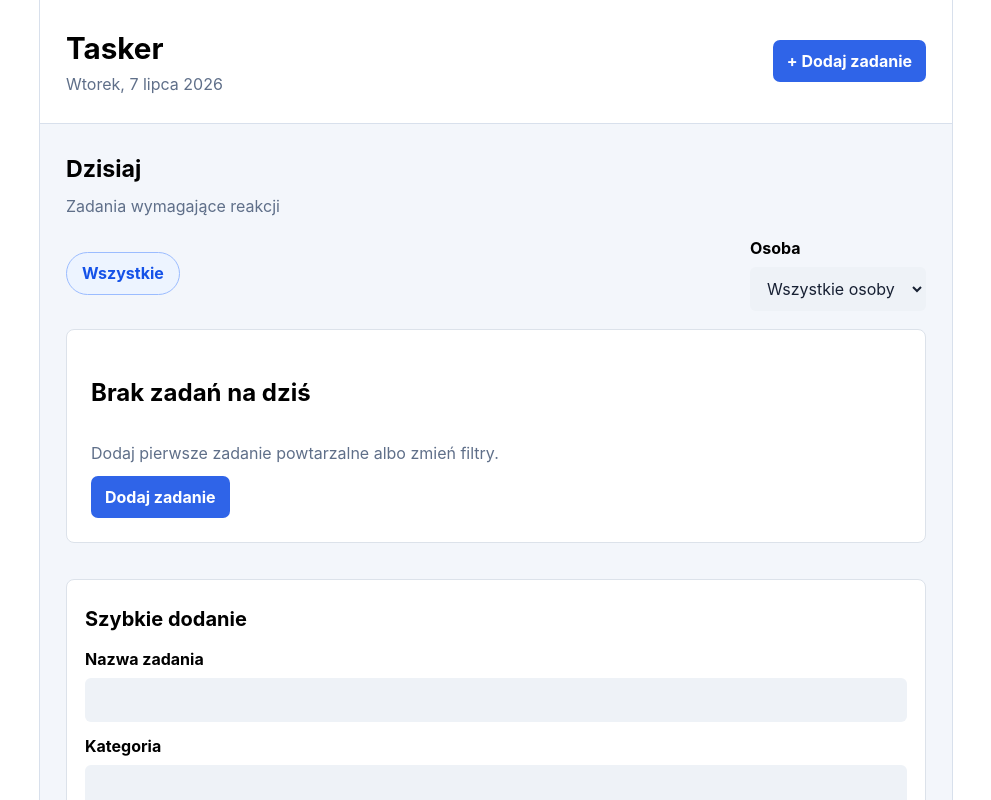
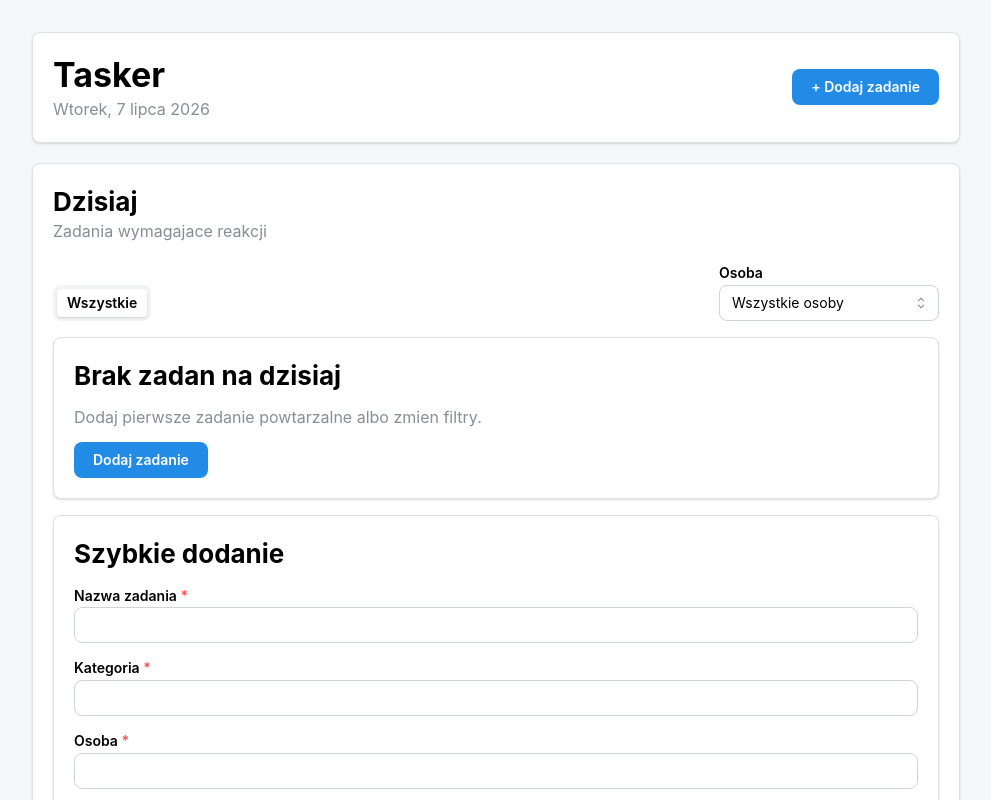
Before and after one commit to mkosmala1984/tasker, a React (Vite) app: page / in a window 1280 px wide. Shown: the top 800 px of the page, without its empty margins (144-1135 px from the left). Built offline with nearby package versions, Linux system fonts and the light colour scheme.

Commit message:
feat: migrate today view to mantine

```diff
--- a/src/App.tsx
+++ b/src/App.tsx
@@ -1,3 +1,4 @@
+import { Alert, Button, Container, Group, Paper, Stack, Text, Title } from "@mantine/core";
 import { QuickAddForm } from "./components/QuickAddForm";
 import { TaskFilters } from "./components/TaskFilters";
 import { TodayTaskList } from "./components/TodayTaskList";
@@ -16,24 +17,32 @@ export default function App({ now = new Date() }: Props) {
   }
 
   return (
-    <main className="app-shell">
-      <header className="app-header" aria-label="Tasker">
+    <Container className="app-shell" size="md">
+      <Stack gap="lg" py="xl">
+        <Paper withBorder p="lg" radius="md" shadow="xs">
+          <Group justify="space-between" align="center" gap="md" wrap="wrap">
             <div>
-          <h1>Tasker</h1>
-          <p className="today-date">{formatPolishDateLabel(tasker.today)}</p>
+              <Title order={1}>Tasker</Title>
+              <Text c="dimmed">{formatPolishDateLabel(tasker.today)}</Text>
             </div>
-        <button className="blue-button" type="button" onClick={focusQuickAdd}>
+            <Button type="button" onClick={focusQuickAdd}>
               + Dodaj zadanie
-        </button>
-      </header>
+            </Button>
+          </Group>
+        </Paper>
 
-      <section className="content-panel">
-        <div className="section-heading">
-          <h2>Dzisiaj</h2>
-          <p>Zadania wymagające reakcji</p>
+        <Paper withBorder p="lg" radius="md" shadow="xs">
+          <Stack gap="md">
+            <div>
+              <Title order={2}>Dzisiaj</Title>
+              <Text c="dimmed">Zadania wymagajace reakcji</Text>
             </div>
 
-        {tasker.storageError ? <p className="warning">{tasker.storageError}</p> : null}
+            {tasker.storageError ? (
+              <Alert color="yellow" title="Problem z lokalnymi danymi">
+                {tasker.storageError}
+              </Alert>
+            ) : null}
 
             <TaskFilters
               categories={tasker.state.categories}
@@ -59,7 +68,9 @@ export default function App({ now = new Date() }: Props) {
               today={tasker.today}
               onSubmit={tasker.addTask}
             />
-      </section>
-    </main>
+          </Stack>
+        </Paper>
+      </Stack>
+    </Container>
   );
 }
--- a/src/components/QuickAddForm.tsx
+++ b/src/components/QuickAddForm.tsx
@@ -1,3 +1,4 @@
+import { Button, Paper, Stack, TextInput, Title } from "@mantine/core";
 import { useState } from "react";
 import type { Assignee, Category, TaskDraft } from "../domain/types";
 
@@ -18,8 +19,11 @@ export function QuickAddForm({ categories, assignees, today, onSubmit }: Props)
   const [form, setForm] = useState(emptyForm);
 
   return (
-    <form
-      className="quick-add"
+    <Paper
+      component="form"
+      withBorder
+      p="lg"
+      radius="md"
       aria-label="Szybkie dodanie"
       onSubmit={(event) => {
         event.preventDefault();
@@ -32,53 +36,47 @@ export function QuickAddForm({ categories, assignees, today, onSubmit }: Props)
         setForm(emptyForm);
       }}
     >
-      <h2>Szybkie dodanie</h2>
+      <Stack gap="sm">
+        <Title order={2}>Szybkie dodanie</Title>
 
-      <label className="field">
-        <span>Nazwa zadania</span>
-        <input
+        <TextInput
           id="quick-add-title"
+          label="Nazwa zadania"
           required
           value={form.title}
-          onChange={(event) => setForm({ ...form, title: event.target.value })}
+          onChange={(event) => setForm({ ...form, title: event.currentTarget.value })}
         />
-      </label>
 
-      <label className="field">
-        <span>Kategoria</span>
-        <input
+        <TextInput
+          label="Kategoria"
           required
           list="quick-add-categories"
           value={form.categoryName}
-          onChange={(event) => setForm({ ...form, categoryName: event.target.value })}
+          onChange={(event) => setForm({ ...form, categoryName: event.currentTarget.value })}
         />
         <datalist id="quick-add-categories">
           {categories.map((category) => (
             <option key={category.id} value={category.name} />
           ))}
         </datalist>
-      </label>
 
-      <label className="field">
-        <span>Osoba</span>
-        <input
+        <TextInput
+          label="Osoba"
           required
           list="quick-add-assignees"
           value={form.assigneeName}
-          onChange={(event) => setForm({ ...form, assigneeName: event.target.value })}
+          onChange={(event) => setForm({ ...form, assigneeName: event.currentTarget.value })}
         />
         <datalist id="quick-add-assignees">
           {assignees.map((assignee) => (
             <option key={assignee.id} value={assignee.name} />
           ))}
         </datalist>
-      </label>
 
-      <div className="form-actions">
-        <button className="blue-button" type="submit">
+        <Button type="submit" w="fit-content">
           Zapisz
-        </button>
-      </div>
-    </form>
+        </Button>
+      </Stack>
+    </Paper>
   );
 }
--- a/src/components/TaskFilters.tsx
+++ b/src/components/TaskFilters.tsx
@@ -1,3 +1,4 @@
+import { Group, Select, SegmentedControl, Stack } from "@mantine/core";
 import type { Assignee, Category, TodayFilters } from "../domain/types";
 
 type Props = {
@@ -8,39 +9,35 @@ type Props = {
 };
 
 export function TaskFilters({ categories, assignees, filters, onChange }: Props) {
+  const categoryData = [
+    { label: "Wszystkie", value: "" },
+    ...categories.map((category) => ({ label: category.name, value: category.id }))
+  ];
+
+  const assigneeData = [
+    { label: "Wszystkie osoby", value: "" },
+    ...assignees.map((assignee) => ({ label: assignee.name, value: assignee.id }))
+  ];
+
   return (
-    <section className="filters" aria-label="Filtry">
-      <div className="category-tabs" aria-label="Kategorie">
-        <button
-          className={filters.categoryId === "" ? "category-tab is-selected" : "category-tab"}
-          type="button"
-          onClick={() => onChange({ ...filters, categoryId: "" })}
-        >
-          Wszystkie
-        </button>
-        {categories.map((category) => (
-          <button
-            className={filters.categoryId === category.id ? "category-tab is-selected" : "category-tab"}
-            key={category.id}
-            type="button"
-            onClick={() => onChange({ ...filters, categoryId: category.id })}
-          >
-            {category.name}
-          </button>
-        ))}
-      </div>
+    <Group component="section" aria-label="Filtry" justify="space-between" align="end" gap="md">
+      <Stack gap={6}>
+        <SegmentedControl
+          aria-label="Kategorie"
+          data={categoryData}
+          value={filters.categoryId}
+          onChange={(categoryId) => onChange({ ...filters, categoryId })}
+        />
+      </Stack>
 
-      <label className="field assignee-filter">
-        <span>Osoba</span>
-        <select value={filters.assigneeId} onChange={(event) => onChange({ ...filters, assigneeId: event.target.value })}>
-          <option value="">Wszystkie osoby</option>
-          {assignees.map((assignee) => (
-            <option key={assignee.id} value={assignee.id}>
-              {assignee.name}
-            </option>
-          ))}
-        </select>
-      </label>
-    </section>
+      <Select
+        label="Osoba"
+        data={assigneeData}
+        value={filters.assigneeId}
+        onChange={(assigneeId) => onChange({ ...filters, assigneeId: assigneeId ?? "" })}
+        allowDeselect={false}
+        w={{ base: "100%", sm: 220 }}
+      />
+    </Group>
   );
 }
--- a/src/components/TaskForm.tsx
+++ b/src/components/TaskForm.tsx
@@ -1,3 +1,4 @@
+import { Button, Group, NativeSelect, NumberInput, Paper, Stack, TextInput } from "@mantine/core";
 import { useState } from "react";
 import type { Assignee, Category, RecurrenceRule, Task, TaskDraft } from "../domain/types";
 
@@ -38,99 +39,99 @@ export function TaskForm({ categories, assignees, task, onSubmit, onCancel }: Pr
   }
 
   return (
-    <form
-      className="task-form"
+    <Paper
+      component="form"
+      withBorder
+      p="lg"
+      radius="md"
       aria-label={task ? "Edytuj zadanie" : "Dodaj zadanie"}
       onSubmit={(event) => {
         event.preventDefault();
         onSubmit(draft);
       }}
     >
-      <label className="field">
-        <span>Nazwa zadania</span>
-        <input required value={draft.title} onChange={(event) => setDraft({ ...draft, title: event.target.value })} />
-      </label>
+      <Stack gap="sm">
+        <TextInput label="Nazwa zadania" required value={draft.title} onChange={(event) => setDraft({ ...draft, title: event.currentTarget.value })} />
 
-      <label className="field">
-        <span>Kategoria</span>
-        <input
+        <TextInput
+          label="Kategoria"
           required
           list="tasker-categories"
           value={draft.categoryName}
-          onChange={(event) => setDraft({ ...draft, categoryName: event.target.value })}
+          onChange={(event) => setDraft({ ...draft, categoryName: event.currentTarget.value })}
         />
         <datalist id="tasker-categories">
           {categories.map((category) => (
             <option key={category.id} value={category.name} />
           ))}
         </datalist>
-      </label>
 
-      <label className="field">
-        <span>Osoba</span>
-        <input
+        <TextInput
+          label="Osoba"
           required
           list="tasker-assignees"
           value={draft.assigneeName}
-          onChange={(event) => setDraft({ ...draft, assigneeName: event.target.value })}
+          onChange={(event) => setDraft({ ...draft, assigneeName: event.currentTarget.value })}
         />
         <datalist id="tasker-assignees">
           {assignees.map((assignee) => (
             <option key={assignee.id} value={assignee.name} />
           ))}
         </datalist>
-      </label>
 
-      <label className="field">
-        <span>Data startu</span>
-        <input required type="date" value={draft.startDate} onChange={(event) => setDraft({ ...draft, startDate: event.target.value })} />
-      </label>
+        <TextInput
+          label="Data startu"
+          required
+          type="date"
+          value={draft.startDate}
+          onChange={(event) => setDraft({ ...draft, startDate: event.currentTarget.value })}
+        />
 
-      <label className="field">
-        <span>Powtarzanie</span>
-        <select value={recurrenceType(draft.recurrence)} onChange={(event) => changeRecurrence(event.target.value as RecurrenceRule["type"])}>
-          <option value="daily">Codziennie</option>
-          <option value="everyNDays">Co N dni</option>
-          <option value="weekly">Co tydzień</option>
-          <option value="monthly">Co miesiąc</option>
-          <option value="quarterly">Co kwartał</option>
-        </select>
-      </label>
+        <NativeSelect
+          label="Powtarzanie"
+          value={recurrenceType(draft.recurrence)}
+          onChange={(event) => changeRecurrence(event.currentTarget.value as RecurrenceRule["type"])}
+          data={[
+            { value: "daily", label: "Codziennie" },
+            { value: "everyNDays", label: "Co N dni" },
+            { value: "weekly", label: "Co tydzien" },
+            { value: "monthly", label: "Co miesiac" },
+            { value: "quarterly", label: "Co kwartal" }
+          ]}
+        />
 
-      {draft.recurrence.type === "everyNDays" ? (
-        <label className="field">
-          <span>Liczba dni</span>
-          <input
+        {draft.recurrence.type === "everyNDays" ? (
+          <NumberInput
+            label="Liczba dni"
             required
             min={1}
-            type="number"
             value={draft.recurrence.intervalDays}
-            onChange={(event) =>
+            onChange={(value) =>
               setDraft({
                 ...draft,
-                recurrence: { type: "everyNDays", intervalDays: Number(event.target.value) }
+                recurrence: { type: "everyNDays", intervalDays: Number(value) }
               })
             }
           />
-        </label>
-      ) : null}
+        ) : null}
 
-      <label className="field">
-        <span>Status</span>
-        <select value={draft.active ? "active" : "inactive"} onChange={(event) => setDraft({ ...draft, active: event.target.value === "active" })}>
-          <option value="active">Aktywne</option>
-          <option value="inactive">Nieaktywne</option>
-        </select>
-      </label>
+        <NativeSelect
+          label="Status"
+          value={draft.active ? "active" : "inactive"}
+          onChange={(event) => setDraft({ ...draft, active: event.currentTarget.value === "active" })}
+          data={[
+            { value: "active", label: "Aktywne" },
+            { value: "inactive", label: "Nieaktywne" }
+          ]}
+        />
 
-      <div className="form-actions">
-        <button className="blue-button" type="submit">
-          Zapisz
-        </button>
-        <button className="secondary-button" type="button" onClick={onCancel}>
-          Anuluj
-        </button>
-      </div>
-    </form>
+        <Group gap="xs">
+          <Button type="submit">Zapisz</Button>
+          <Button type="button" variant="default" onClick={onCancel}>
+            Anuluj
+          </Button>
+        </Group>
+      </Stack>
+    </Paper>
   );
 }
--- a/src/components/TodayTaskCard.tsx
+++ b/src/components/TodayTaskCard.tsx
@@ -1,3 +1,4 @@
+import { Badge, Button, Card, Group, Stack, Text, Title } from "@mantine/core";
 import { useState } from "react";
 import type { Assignee, Category, TaskDraft, TodayTask } from "../domain/types";
 import { TaskForm } from "./TaskForm";
@@ -30,38 +31,42 @@ export function TodayTaskCard({ item, categories, assignees, onComplete, onPostp
     );
   }
 
-  const statusText = item.isOverdue ? `Zaległe od ${item.scheduledDate}` : "Dzisiaj";
+  const statusText = item.isOverdue ? `Zalegle od ${item.scheduledDate}` : "Dzisiaj";
   const completionText = item.lastCompletedDate ? `Ostatnio wykonane: ${item.lastCompletedDate}` : "Jeszcze nie wykonane";
 
   return (
-    <article className={item.isOverdue ? "task-card is-overdue" : "task-card"}>
-      <div className="task-card-header">
-        <div>
-          <h2 className="task-title">{item.task.title}</h2>
-        </div>
-        <span className={item.isOverdue ? "status-pill is-overdue" : "status-pill"}>{statusText}</span>
-      </div>
+    <Card component="article" withBorder radius="md" shadow="xs" p="lg">
+      <Stack gap="md">
+        <Group justify="space-between" align="flex-start" gap="md">
+          <Title order={2}>{item.task.title}</Title>
+          <Badge color={item.isOverdue ? "orange" : "blue"} variant="light">
+            {statusText}
+          </Badge>
+        </Group>
 
-      <div className="task-meta" aria-label="Szczegóły zadania">
-        <span className="meta-pill">{item.category.name}</span>
-        <span className="meta-pill">{item.assignee.name}</span>
-        <span className="meta-pill">{completionText}</span>
-      </div>
+        <Group aria-label="Szczegoly zadania" gap="xs">
+          <Badge variant="default">{item.category.name}</Badge>
+          <Badge variant="default">{item.assignee.name}</Badge>
+          <Text c="dimmed" size="sm">
+            {completionText}
+          </Text>
+        </Group>
 
-      <div className="task-actions">
-        <button className="complete-button" type="button" onClick={() => onComplete(item.task.id, item.scheduledDate)}>
-          Wykonane
-        </button>
-        <button className="secondary-button" type="button" onClick={() => onPostpone(item.task.id)}>
-          Odłóż na jutro
-        </button>
-        <button className="secondary-button" type="button" onClick={() => setIsEditing(true)}>
-          Edytuj
-        </button>
-        <button className="danger-button" type="button" onClick={() => onDeactivate(item.task.id)}>
-          Dezaktywuj
-        </button>
-      </div>
-    </article>
+        <Group gap="xs">
+          <Button type="button" color="green" variant="light" onClick={() => onComplete(item.task.id, item.scheduledDate)}>
+            Wykonane
+          </Button>
+          <Button type="button" variant="default" onClick={() => onPostpone(item.task.id)}>
+            Odloz na jutro
+          </Button>
+          <Button type="button" variant="default" onClick={() => setIsEditing(true)}>
+            Edytuj
+          </Button>
+          <Button type="button" color="red" variant="light" onClick={() => onDeactivate(item.task.id)}>
+            Dezaktywuj
+          </Button>
+        </Group>
+      </Stack>
+    </Card>
   );
 }
--- a/src/components/TodayTaskList.tsx
+++ b/src/components/TodayTaskList.tsx
@@ -1,3 +1,4 @@
+import { Button, Paper, Stack, Text, Title } from "@mantine/core";
 import type { Assignee, Category, TaskDraft, TodayTask } from "../domain/types";
 import { TodayTaskCard } from "./TodayTaskCard";
 
@@ -15,18 +16,20 @@ type Props = {
 export function TodayTaskList({ tasks, categories, assignees, onAdd, onComplete, onPostpone, onDeactivate, onUpdate }: Props) {
   if (tasks.length === 0) {
     return (
-      <section className="empty-state">
-        <h2>Brak zadań na dziś</h2>
-        <p className="meta">Dodaj pierwsze zadanie powtarzalne albo zmień filtry.</p>
-        <button className="blue-button" type="button" onClick={onAdd}>
-          Dodaj zadanie
-        </button>
-      </section>
+      <Paper component="section" withBorder p="lg" radius="md">
+        <Stack align="flex-start" gap="sm">
+          <Title order={2}>Brak zadan na dzisiaj</Title>
+          <Text c="dimmed">Dodaj pierwsze zadanie powtarzalne albo zmien filtry.</Text>
+          <Button type="button" onClick={onAdd}>
+            Dodaj zadanie
+          </Button>
+        </Stack>
+      </Paper>
     );
   }
 
   return (
-    <section className="task-list" aria-label="Zadania na dziś">
+    <section className="task-list" aria-label="Zadania na dzisiaj">
       {tasks.map((item) => (
         <TodayTaskCard
           key={item.task.id}
--- a/src/styles.css
+++ b/src/styles.css
@@ -11,6 +11,7 @@
 
 body {
   margin: 0;
+  background: #f6f7fb;
 }
 
 button,
@@ -20,182 +21,7 @@ select {
 }
 
 .app-shell {
-  width: min(914px, calc(100% - 32px));
   min-height: 100vh;
-  margin: 0 auto;
-  border-right: 1px solid #d8e0ec;
-  border-left: 1px solid #d8e0ec;
-  background: #f3f6fb;
-}
-
-.app-header {
-  display: flex;
-  align-items: center;
-  justify-content: space-between;
-  gap: 24px;
-  padding: 26px;
-  border-bottom: 1px solid #d8e0ec;
-  background: #ffffff;
-}
-
-.app-header h1 {
-  margin: 0;
-  font-size: 1.85rem;
-  letter-spacing: 0;
-}
-
-.today-date,
-.section-heading p,
-.meta {
-  margin: 0;
-  color: #5f6f89;
-}
-
-.content-panel {
-  padding: 28px 26px 40px;
-}
-
-.section-heading {
-  display: grid;
-  gap: 6px;
-  margin-bottom: 18px;
-}
-
-.section-heading h2 {
-  margin: 0;
-  font-size: 1.45rem;
-}
-
-.blue-button,
-.complete-button,
-.secondary-button,
-.danger-button {
-  min-height: 42px;
-  border-radius: 7px;
-  padding: 0 14px;
-  font-weight: 700;
-  cursor: pointer;
-}
-
-.blue-button {
-  border: 0;
-  color: #ffffff;
-  background: #2f64e8;
-}
-
-.complete-button {
-  border: 1px solid #a7e6bd;
-  color: #096b38;
-  background: #eafff0;
-}
-
-.secondary-button {
-  border: 1px solid #cbd6e6;
-  color: #111827;
-  background: #ffffff;
-  font-weight: 500;
-}
-
-.danger-button {
-  border: 1px solid #f1b7b2;
-  color: #9f1d16;
-  background: #fff5f4;
-}
-
-.warning {
-  margin: 0 0 16px;
-  padding: 12px 16px;
-  border-radius: 8px;
-  background: #fff2cc;
-  color: #594400;
-}
-
-.filters {
-  display: flex;
-  align-items: center;
-  justify-content: space-between;
-  gap: 16px;
-  margin-bottom: 18px;
-}
-
-.category-tabs {
-  display: flex;
-  flex-wrap: wrap;
-  gap: 10px;
-}
-
-.category-tab {
-  min-height: 43px;
-  border: 1px solid #cbd6e6;
-  border-radius: 999px;
-  padding: 0 15px;
-  color: #34445f;
-  background: #ffffff;
-  cursor: pointer;
-}
-
-.category-tab.is-selected {
-  border-color: #9bbcff;
-  color: #1552e8;
-  background: #edf4ff;
-  font-weight: 700;
-}
-
-.assignee-filter {
-  min-width: 176px;
-}
-
-.task-form,
-.quick-add,
-.task-card,
-.empty-state {
-  border: 1px solid #dce2ea;
-  border-radius: 8px;
-  background: #ffffff;
-}
-
-.task-form {
-  display: grid;
-  gap: 16px;
-  padding: 16px;
-}
-
-.quick-add {
-  display: grid;
-  gap: 12px;
-  margin-top: 36px;
-  padding: 24px 18px 18px;
-}
-
-.quick-add h2 {
-  margin: 0;
-  font-size: 1.25rem;
-}
-
-.field {
-  display: grid;
-  gap: 6px;
-}
-
-.field span {
-  font-weight: 650;
-}
-
-.field input,
-.field select {
-  min-height: 44px;
-  border: 1px solid transparent;
-  border-radius: 6px;
-  padding: 0 12px;
-  color: #172033;
-  background: #eef2f7;
-}
-
-.form-actions,
-.task-actions {
-  display: flex;
-  flex-wrap: wrap;
-  gap: 8px;
 }
 
 .task-list {
@@ -203,82 +29,9 @@ select {
   gap: 14px;
 }
 
-.task-card {
-  position: relative;
-  display: grid;
-  gap: 14px;
-  overflow: hidden;
-  padding: 20px 18px;
-}
-
-.task-card.is-overdue::before {
-  position: absolute;
-  inset: 0 auto 0 0;
-  width: 5px;
-  background: #f59e0b;
-  content: "";
-}
-
-.task-card-header {
-  display: flex;
-  justify-content: space-between;
-  gap: 16px;
-}
-
-.task-title {
-  margin: 0;
-  font-size: 1.25rem;
-}
-
-.status-pill,
-.meta-pill {
-  align-self: start;
-  border-radius: 999px;
-  padding: 8px 11px;
-  font-size: 0.9rem;
-}
-
-.status-pill {
-  color: #536176;
-  background: #f3f5f8;
-}
-
-.status-pill.is-overdue {
-  color: #c84c0a;
-  background: #fff1e7;
-}
-
-.task-meta {
-  display: flex;
-  flex-wrap: wrap;
-  gap: 8px;
-}
-
-.meta-pill {
-  color: #40516d;
-  background: #f0f3f8;
-}
-
-.empty-state {
-  display: grid;
-  justify-items: start;
-  gap: 10px;
-  padding: 24px;
-}
-
 @media (max-width: 720px) {
-  .app-header,
-  .task-card-header {
-    align-items: stretch;
-    flex-direction: column;
-  }
-
-  .app-header,
-  .filters {
-    display: grid;
-  }
-
-  .assignee-filter {
-    min-width: 0;
+  .app-shell {
+    padding-right: 12px;
+    padding-left: 12px;
   }
 }
```
Also changed, not shown: 1 other file (tests, documents, lock files or other folders). Lines whose indentation alone changed are shown as unchanged.
